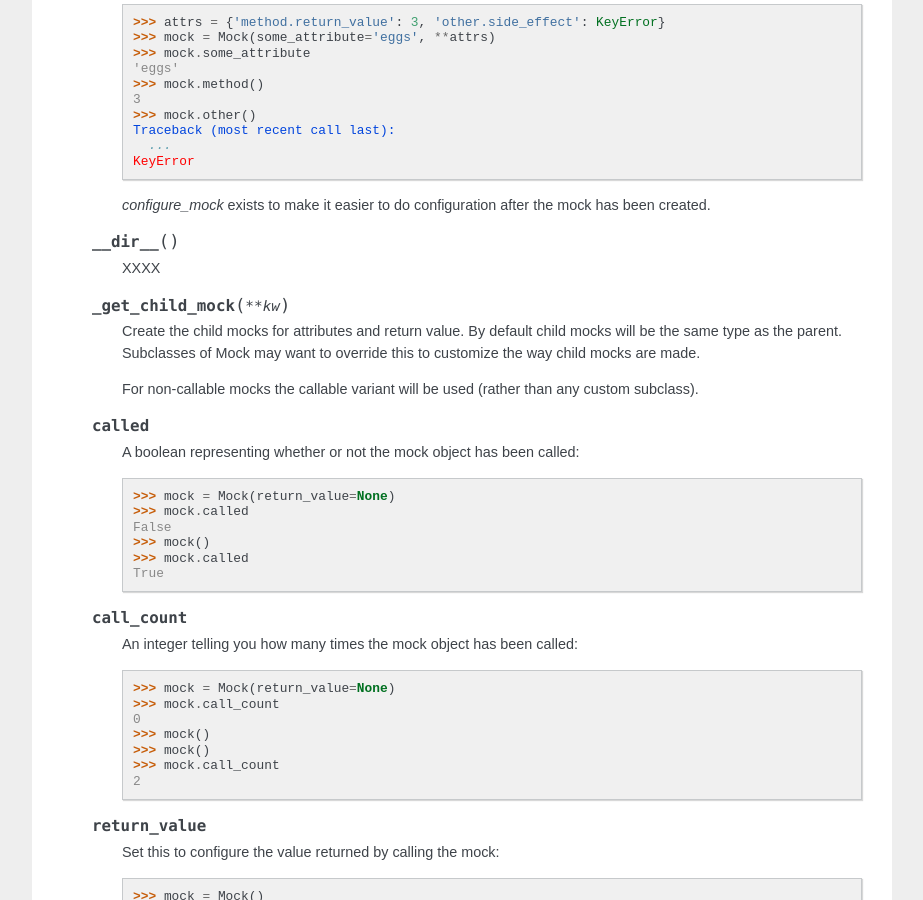
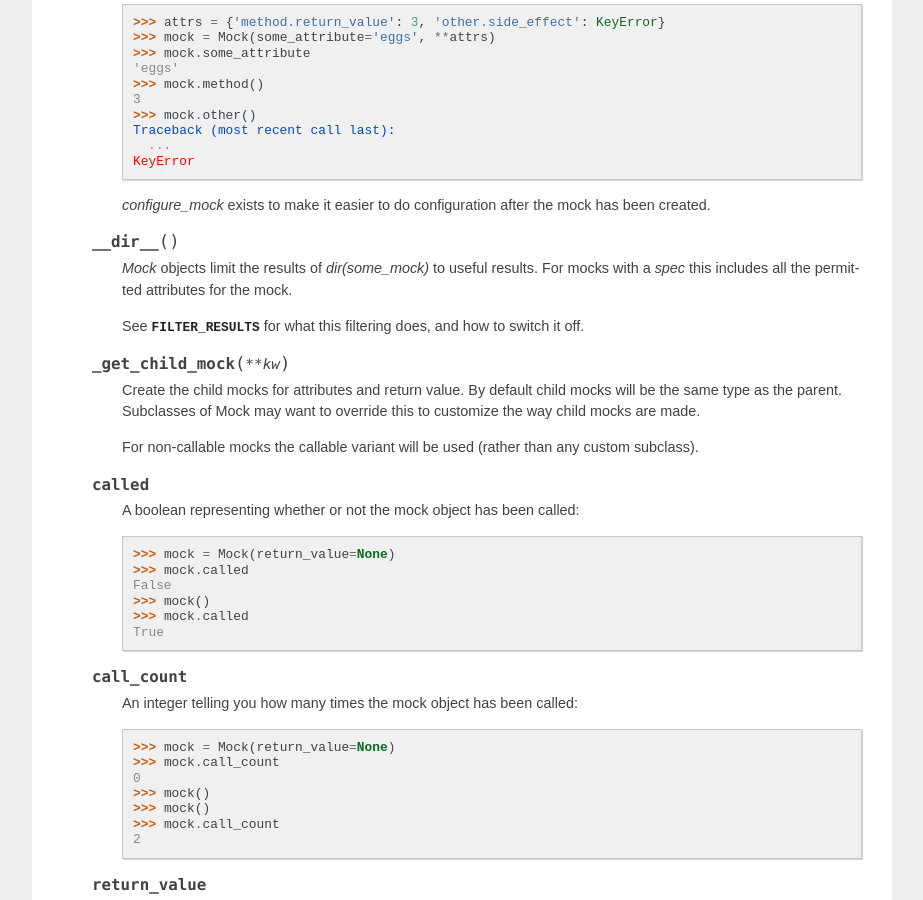
Before and after one commit to testing-cabal/mock, a Sphinx documentation site: the page built from docs/mock.txt, in a window 1280 px wide and 900 px high, scrolled down 3077 px. Shown: the whole window, without its empty margins (198-1121 px from the left). Built offline with Sphinx 7.4.7, drawn with Linux system fonts in a browser that asks for light colours.

Commit message:
Add documentation for Mock.__dir__

```diff
--- a/docs/helpers.txt
+++ b/docs/helpers.txt
@@ -134,7 +134,7 @@ passed in.
 FILTER_DIR
 ==========
 
-.. attribute:: FILTER_DIR
+.. data:: FILTER_DIR
 
 `FILTER_DIR` is a module level variable that controls the way mock objects
 respond to `dir` (only for Python 2.6 or more recent). The default is `True`,
--- a/docs/mock.txt
+++ b/docs/mock.txt
@@ -249,7 +249,12 @@ the `new_callable` argument to `patch`.
 
     .. method:: __dir__()
 
-        XXXX
+        `Mock` objects limit the results of `dir(some_mock)` to useful results.
+        For mocks with a `spec` this includes all the permitted attributes
+        for the mock.
+
+        See :data:`FILTER_RESULTS` for what this filtering does, and how to
+        switch it off.
 
 
     .. method:: _get_child_mock(**kw)
```
